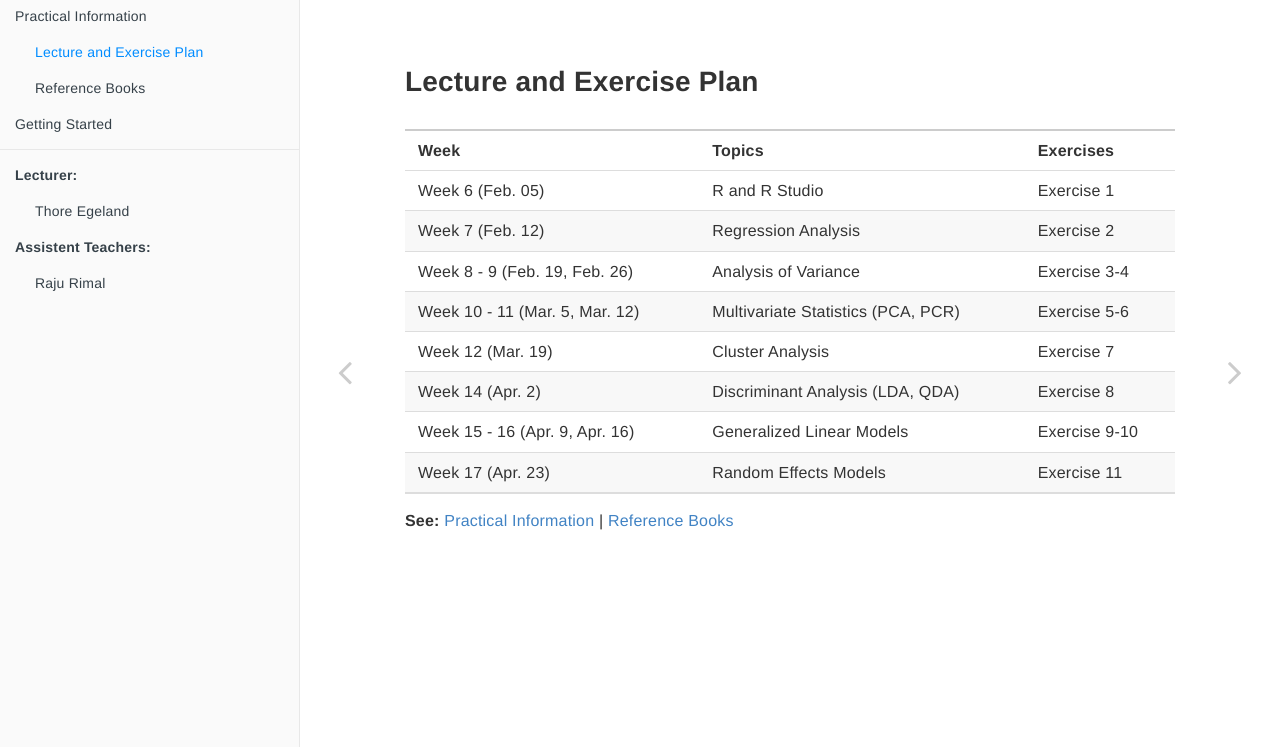
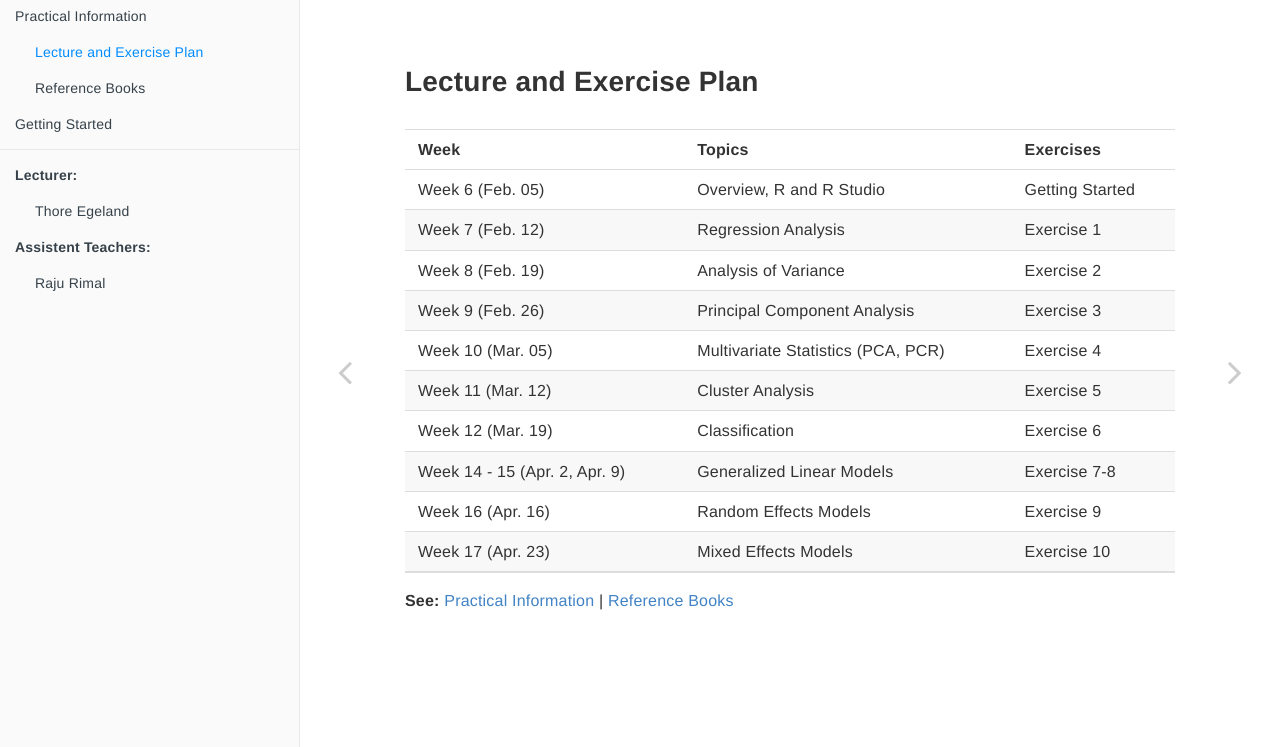
Before and after one commit to Mathatistics/stat340-2018, a plain HTML site: page lecture-and-exercise-plan.html in a window 1280 px wide. Shown: the part 53-800 px from the top of the page. Drawn offline with Linux system fonts and the light colour scheme.

Commit message:
pdf, epub and html updated

```diff
--- a/lecture-and-exercise-plan.html
+++ b/lecture-and-exercise-plan.html
@@ -164,54 +164,130 @@ code > span.in { color: #60a0b0; font-weight: bold; font-style: italic; } /* Inf
             <section class="normal" id="section-">
 <div id="lecture-and-exercise-plan" class="section level2">
 <h2>Lecture and Exercise Plan</h2>
-<table>
+<table class="table table-striped" style="margin-left: auto; margin-right: auto;">
 <thead>
-<tr class="header">
-<th align="left">Week</th>
-<th align="left">Topics</th>
-<th align="left">Exercises</th>
+<tr>
+<th style="text-align:left;">
+Week
+</th>
+<th style="text-align:left;">
+Topics
+</th>
+<th style="text-align:left;">
+Exercises
+</th>
 </tr>
 </thead>
 <tbody>
-<tr class="odd">
-<td align="left">Week 6 (Feb. 05)</td>
-<td align="left">R and R Studio</td>
-<td align="left">Exercise 1</td>
+<tr>
+<td style="text-align:left;">
+Week 6 (Feb. 05)
+</td>
+<td style="text-align:left;">
+Overview, R and R Studio
+</td>
+<td style="text-align:left;">
+Getting Started
+</td>
 </tr>
-<tr class="even">
-<td align="left">Week 7 (Feb. 12)</td>
-<td align="left">Regression Analysis</td>
-<td align="left">Exercise 2</td>
+<tr>
+<td style="text-align:left;">
+Week 7 (Feb. 12)
+</td>
+<td style="text-align:left;">
+Regression Analysis
+</td>
+<td style="text-align:left;">
+Exercise 1
+</td>
 </tr>
-<tr class="odd">
-<td align="left">Week 8 - 9 (Feb. 19, Feb. 26)</td>
-<td align="left">Analysis of Variance</td>
-<td align="left">Exercise 3-4</td>
+<tr>
+<td style="text-align:left;">
+Week 8 (Feb. 19)
+</td>
+<td style="text-align:left;">
+Analysis of Variance
+</td>
+<td style="text-align:left;">
+Exercise 2
+</td>
 </tr>
-<tr class="even">
-<td align="left">Week 10 - 11 (Mar. 5, Mar. 12)</td>
-<td align="left">Multivariate Statistics (PCA, PCR)</td>
-<td align="left">Exercise 5-6</td>
+<tr>
+<td style="text-align:left;">
+Week 9 (Feb. 26)
+</td>
+<td style="text-align:left;">
+Principal Component Analysis
+</td>
+<td style="text-align:left;">
+Exercise 3
+</td>
 </tr>
-<tr class="odd">
-<td align="left">Week 12 (Mar. 19)</td>
-<td align="left">Cluster Analysis</td>
-<td align="left">Exercise 7</td>
+<tr>
+<td style="text-align:left;">
+Week 10 (Mar. 05)
+</td>
+<td style="text-align:left;">
+Multivariate Statistics (PCA, PCR)
+</td>
+<td style="text-align:left;">
+Exercise 4
+</td>
 </tr>
-<tr class="even">
-<td align="left">Week 14 (Apr. 2)</td>
-<td align="left">Discriminant Analysis (LDA, QDA)</td>
-<td align="left">Exercise 8</td>
+<tr>
+<td style="text-align:left;">
+Week 11 (Mar. 12)
+</td>
+<td style="text-align:left;">
+Cluster Analysis
+</td>
+<td style="text-align:left;">
+Exercise 5
+</td>
 </tr>
-<tr class="odd">
-<td align="left">Week 15 - 16 (Apr. 9, Apr. 16)</td>
-<td align="left">Generalized Linear Models</td>
-<td align="left">Exercise 9-10</td>
+<tr>
+<td style="text-align:left;">
+Week 12 (Mar. 19)
+</td>
+<td style="text-align:left;">
+Classification
+</td>
+<td style="text-align:left;">
+Exercise 6
+</td>
 </tr>
-<tr class="even">
-<td align="left">Week 17 (Apr. 23)</td>
-<td align="left">Random Effects Models</td>
-<td align="left">Exercise 11</td>
+<tr>
+<td style="text-align:left;">
+Week 14 - 15 (Apr. 2, Apr. 9)
+</td>
+<td style="text-align:left;">
+Generalized Linear Models
+</td>
+<td style="text-align:left;">
+Exercise 7-8
+</td>
+</tr>
+<tr>
+<td style="text-align:left;">
+Week 16 (Apr. 16)
+</td>
+<td style="text-align:left;">
+Random Effects Models
+</td>
+<td style="text-align:left;">
+Exercise 9
+</td>
+</tr>
+<tr>
+<td style="text-align:left;">
+Week 17 (Apr. 23)
+</td>
+<td style="text-align:left;">
+Mixed Effects Models
+</td>
+<td style="text-align:left;">
+Exercise 10
+</td>
 </tr>
 </tbody>
 </table>
@@ -311,7 +387,7 @@ gitbook.start({
 "link": null,
 "text": null
 },
-"download": ["STAT340-2018.pdf"],
+"download": ["STAT340-2018.pdf", "STAT340-2018.epub"],
 "toc": {
 "collapse": "section"
 }
```
Also changed, not shown: exercise-1-create-new-project.html (+1 -1 lines), exercise-2-importing-data-in-r.html (+1 -1 lines), exercise-3-exporting-data-to-a-file.html (+1 -1 lines), exercise-4-data-structure-in-r.html (+1 -1 lines), exercise-5-exploring-the-data.html (+1 -1 lines), exercise-6-subsets-of-data-and-logical-operators.html (+6 -6 lines), exercise-7-graphics.html (+1 -1 lines), getting-started.html (+1 -1 lines), index.html (+1 -1 lines), reference-books.html (+1 -1 lines), search_index.json (+2 -2 lines), STAT340-2018_files/figure-html/unnamed-chunk-54-1.png (added), STAT340-2018_files/figure-html/unnamed-chunk-59-1.png (added), 1 other file.
